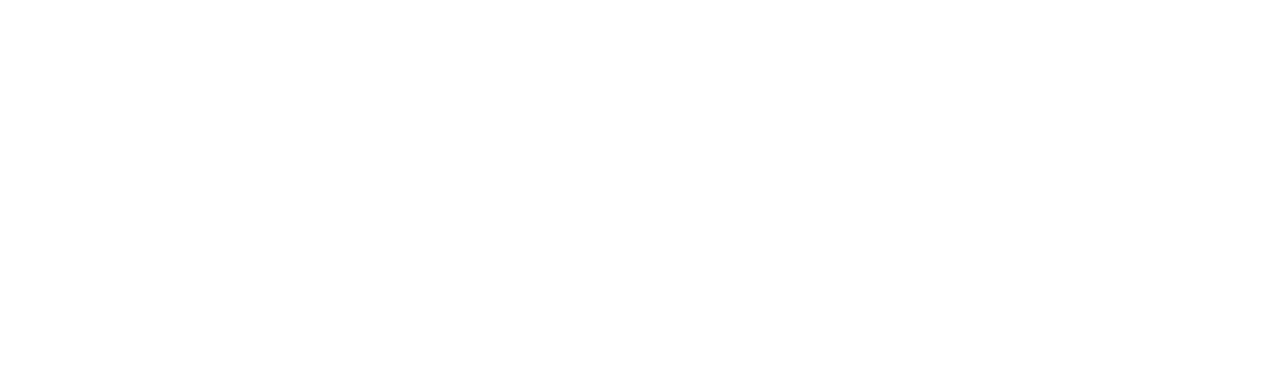
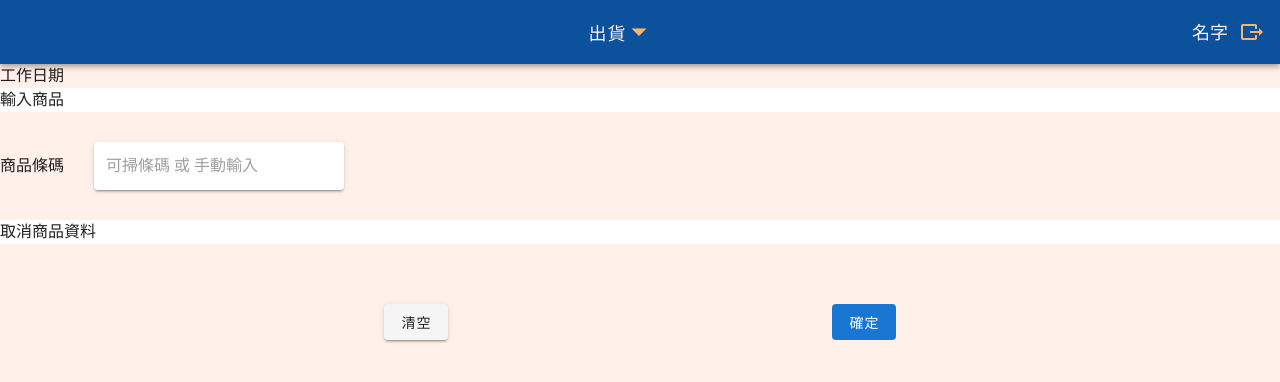
Before and after one commit to timthebouncer/ERP-System-Front, a Vue app: page /cancelRestore in a window 1280 px wide. Shown: the top 382 px of the page. Built offline with nearby package versions, Linux system fonts and the light colour scheme.

Commit message:
-路由切換
-重新入庫清單
-取消入庫
-取消入庫清單
以上三個切版完成

```diff
--- a/src/apis/check.js
+++ b/src/apis/check.js
@@ -2,9 +2,12 @@ import request from "./https";
 
 const api= {
   Commodity:{
+    getSalesProduct(params){
+      return request.get('/product/getSalesProduct/',{params})
+    },
     getCommodityDetail(params){
       return request.get('/product/getProduct',{params})
-    }
+    },
  },
   Inventory:{
     addInventory(data){
--- a/src/router/index.js
+++ b/src/router/index.js
@@ -21,9 +21,29 @@ const routes = [
         component: () => import('../views/check/Sales/index.vue'),
       },
       {
+        path: '/salesLog',
+        name: 'salesLog',
+        component: () => import('../views/check/Sales/SalesLog.vue'),
+      },
+      {
         path: '/restore',
         name: 'restore',
         component: () => import('../views/check/Restore/index.vue'),
+      },
+      {
+        path: '/restoreLog',
+        name: 'restoreLog',
+        component: () => import('../views/check/Restore/restoreLog.vue'),
+      },
+      {
+        path: '/cancelRestoreLog',
+        name: 'cancelRestoreLog',
+        component: () => import('../views/check/Restore/cancelRestoreLog.vue'),
+      },
+      {
+        path: '/cancelRestore',
+        name: 'cancelRestore',
+        component: () => import('../views/check/Restore/cancelRestore.vue'),
       },
     ],
   },
--- a/src/views/check/Layout.vue
+++ b/src/views/check/Layout.vue
@@ -2,6 +2,7 @@
   <div class="app-class">
     <HeaderOption />
     <v-main>
+      工作日期
       <router-link to="/Sales"></router-link>
       <router-link to="/Restore"></router-link>
       <router-view />
--- /dev/null
+++ b/src/views/check/Restore/cancelRestore.vue
@@ -0,0 +1,117 @@
+<template>
+  <div class="restore-wrapper">
+    <div class="top-wrapper">
+      <div class="enter-goods">輸入商品</div>
+      <div class="barcode-wrapper">
+        商品條碼
+        <div>
+          <v-text-field
+            solo
+            v-model="barCode"
+            @input="barcodeChange"
+            placeholder="可掃條碼 或 手動輸入"
+            class="barcode-input"
+          ></v-text-field>
+        </div>
+      </div>
+    </div>
+    <div class="content-wrapper">
+      <div class="enter-goods">取消商品資料</div>
+      <template v-if="barCode !== ''">
+        <div
+          class="goods-detail"
+          v-for="item in barCodeSelection"
+          :key="item.id"
+        >
+          <div>
+            商品名稱
+            <span style="margin-left: 100px">{{ item.name }}</span>
+          </div>
+          <div
+            class="goods-display"
+            v-if="item.unit === 'PIECE' || item.unit === 'PACK'"
+          >
+            <div style="margin-left: -32px;">數量</div>
+            <div>
+              <v-text-field
+                v-model="item.stockAmount"
+                @click:prepend="decrement(item)"
+                prepend-icon="mdi-minus"
+                @click:append-outer="increment(item)"
+                append-outer-icon="mdi-plus"
+                type="number"
+                class="input-number"
+              >
+              </v-text-field>
+            </div>
+          </div>
+          <div v-else>
+            重量
+            {{ item.weight }}
+          </div>
+        </div>
+      </template>
+      <template v-else>
+        <span class="barcode-message">
+          <v-icon>mdi-plus</v-icon>
+          請掃條碼添加商品</span
+        >
+      </template>
+    </div>
+    <div class="footer">
+      <div class="btn-wrapper">
+        <v-btn>
+          清空
+        </v-btn>
+        <v-btn @click="addInventory" depressed color="primary">
+          確定
+        </v-btn>
+      </div>
+    </div>
+  </div>
+</template>
+<script>
+export default {
+  name: "cancelRestore"
+};
+</script>
+<style scoped>
+.restore-wrapper {
+  width: 100%;
+  height: 100%;
+}
+.barcode-wrapper {
+  display: flex;
+  align-items: center;
+}
+.barcode-input {
+  display: flex;
+  text-align-all: center;
+  margin: 30px 0 0 30px;
+  width: 250px;
+}
+.enter-goods {
+  width: 100%;
+  background-color: #ffffff;
+}
+.content-wrapper {
+}
+.goods-display {
+  display: flex;
+  align-items: center;
+  justify-content: space-around;
+  padding: 10px 10px 0px 10px;
+}
+.btn-wrapper {
+  display: flex;
+  justify-content: space-evenly;
+  margin-top: 60px;
+}
+.barcode-message {
+  margin: 0 100px 0 110px;
+  line-height: 8;
+}
+.input-number {
+  width: 180px;
+}
+</style>
--- /dev/null
+++ b/src/views/check/Restore/cancelRestoreLog.vue
@@ -0,0 +1,54 @@
+<template>
+    <div>
+        <div class="top-wrapper">
+            <div class="btn-wrapper">
+                <v-btn color="normal">今天</v-btn>
+                <v-btn color="normal">本周</v-btn>
+                <v-btn color="normal">本月</v-btn>
+                <v-btn color="normal">上個月</v-btn>
+                <v-btn color="normal">全部</v-btn>
+            </div>
+        </div>
+        <div class="content-wrapper">
+            <span>取消入庫商品資料</span>
+            <v-simple-table>
+                <template v-slot:default>
+                    <thead>
+                    <tr>
+                        <th class="text-center">
+                            日期
+                        </th>
+                        <th class="text-center">
+                            商品名稱
+                        </th>
+                        <th class="text-center">
+                            數量
+                        </th>
+                    </tr>
+                    </thead>
+                    <tbody>
+                    <tr
+                            v-for="item in desserts"
+                            :key="item.name"
+                    >
+                        <td>{{ item.name }}</td>
+                        <td>{{ item.calories }}</td>
+                    </tr>
+                    </tbody>
+                </template>
+            </v-simple-table>
+        </div>
+    </div>
+</template>
+<script>
+  export default {
+    name:'restoreLog'
+  }
+</script>
+<style scoped>
+    .btn-wrapper{
+        display: flex;
+        justify-content: space-between;
+        margin-bottom: 20px;
+    }
+</style>
--- a/src/views/check/Restore/index.vue
+++ b/src/views/check/Restore/index.vue
@@ -77,11 +77,17 @@ export default {
     };
   },
   created() {
-
+      // this.$api.Commodity.getCommodityDetail({
+      //   searchKey: '',
+      //   barcode: this.barCode
+      // }).then(res=>{
+      //  let specifedId = res.data.find(item=>item.id)
+      //   console.log(specifedId)
+      // })
   },
   methods:{
     barcodeChange(){
-      this.getCommodity(this.barCode)
+      this.salesProduct(this.barCode)
       if(!this.barCode){
         this.barCodeSelection = []
       }
@@ -107,8 +113,8 @@ export default {
         console.log(res)
       })
     },
-    getCommodity(){
-      this.$api.Commodity.getCommodityDetail({
+    salesProduct(){
+      this.$api.Commodity.getSalesProduct({
         searchKey: '',
         barcode: this.barCode
       }).then(res=>{
--- /dev/null
+++ b/src/views/check/Restore/restoreLog.vue
@@ -0,0 +1,54 @@
+<template>
+    <div>
+        <div class="top-wrapper">
+            <div class="btn-wrapper">
+                <v-btn color="normal">今天</v-btn>
+                <v-btn color="normal">本周</v-btn>
+                <v-btn color="normal">本月</v-btn>
+                <v-btn color="normal">上個月</v-btn>
+                <v-btn color="normal">全部</v-btn>
+            </div>
+        </div>
+        <div class="content-wrapper">
+            <span>入庫商品資料</span>
+            <v-simple-table>
+                <template v-slot:default>
+                    <thead>
+                    <tr>
+                        <th class="text-center">
+                            日期
+                        </th>
+                        <th class="text-center">
+                            商品名稱
+                        </th>
+                        <th class="text-center">
+                            數量
+                        </th>
+                    </tr>
+                    </thead>
+                    <tbody>
+                    <tr
+                            v-for="item in desserts"
+                            :key="item.name"
+                    >
+                        <td>{{ item.name }}</td>
+                        <td>{{ item.calories }}</td>
+                    </tr>
+                    </tbody>
+                </template>
+            </v-simple-table>
+        </div>
+    </div>
+</template>
+<script>
+    export default {
+      name:'restoreLog'
+    }
+</script>
+<style scoped>
+.btn-wrapper{
+    display: flex;
+    justify-content: space-between;
+    margin-bottom: 20px;
+}
+</style>
--- /dev/null
+++ b/src/views/check/Sales/SalesLog.vue
@@ -0,0 +1,10 @@
+<template>
+    <div>
+        Eric
+    </div>
+</template>
+<script>
+  export default {
+    name:'salesLog'
+  }
+</script>
--- a/src/views/check/components/Header/index.vue
+++ b/src/views/check/components/Header/index.vue
@@ -87,8 +87,24 @@ export default {
         case '出貨':
         this.$router.push('/Sales')
         break;
+        case '出貨清單':
+        this.$router.push('/salesLog')
+        break;
         case '重新入庫':
-        this.$router.push('Restore')
+        this.$router.push('/Restore')
+        this.menuName = '重新入庫'
+        break;
+        case '重新入庫清單':
+        this.$router.push('/restoreLog')
+        this.menuName = '重新入庫清單'
+        break;
+        case '取消入庫':
+        this.$router.push('/cancelRestore')
+        this.menuName = '取消入庫'
+        break;
+        case '取消入庫清單':
+        this.$router.push('/cancelRestoreLog')
+        this.menuName = '取消入庫清單'
         break;
       }
 
```
